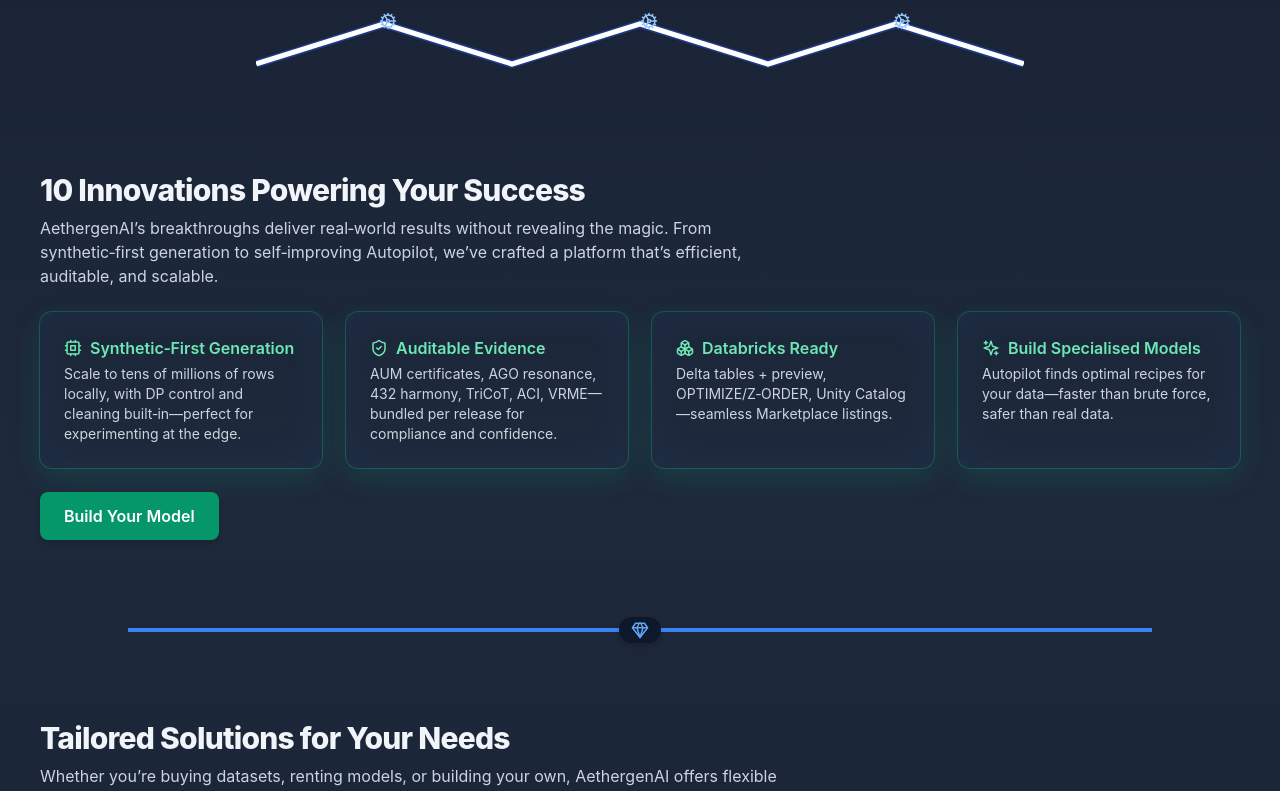
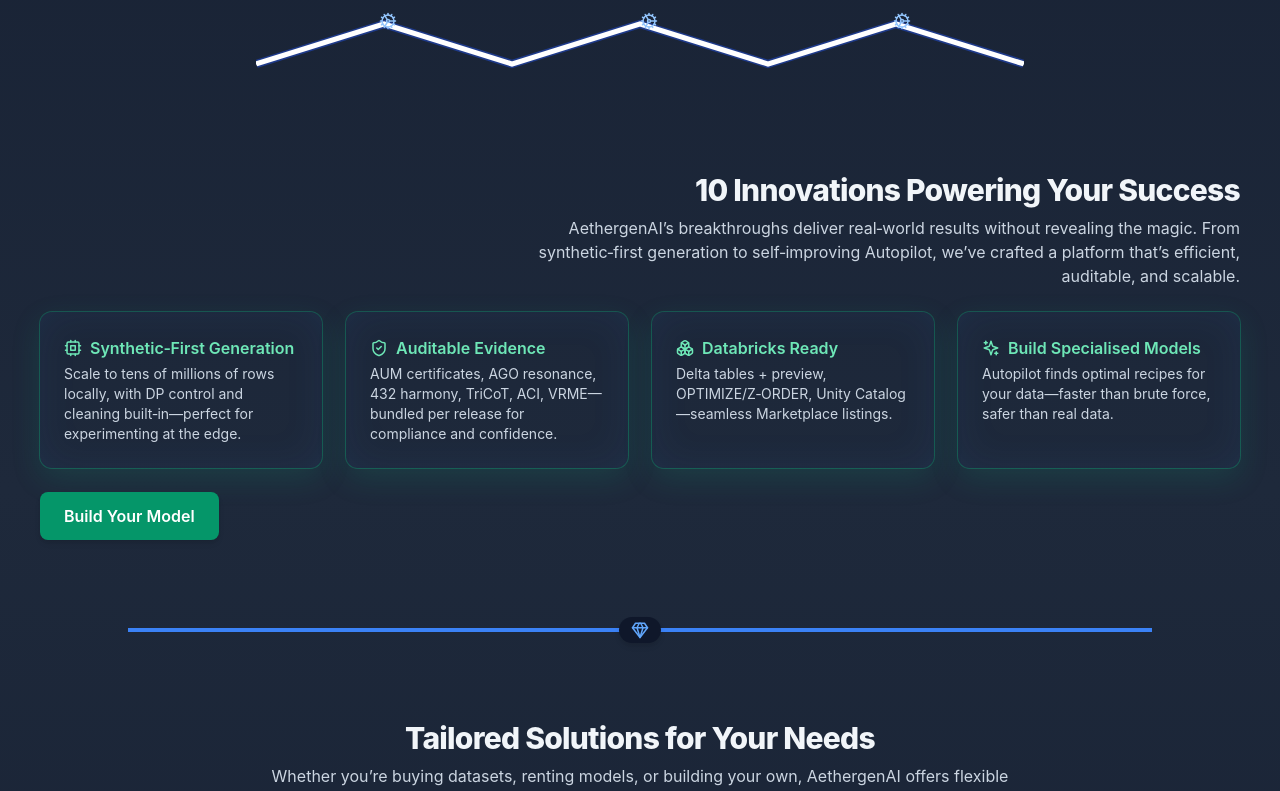
Before and after one commit to AUSPEXI/aethergenai, a React (Vite) app: page / in a window 1280 px wide. Shown: the part 1300-2091 px from the top of the page. Built offline with nearby package versions, Linux system fonts and the light colour scheme; no server answers.

Commit message:
landingpage

```diff
--- a/src/components/Marketing/LandingPage.tsx
+++ b/src/components/Marketing/LandingPage.tsx
@@ -76,13 +76,17 @@ const DividerWavyShield: React.FC = () => (
   </div>
 );
 
-const Section: React.FC<{ title: string; subtitle?: string; children: React.ReactNode }>=({ title, subtitle, children }) => (
-  <section className="max-w-7xl mx-auto px-6 py-12">
-    <h2 className="text-2xl md:text-3xl font-extrabold tracking-tight text-slate-100 mb-2">{title}</h2>
-    {subtitle && (<p className="text-slate-300 mb-6 max-w-3xl">{subtitle}</p>)}
-    {children}
-  </section>
-);
+const Section: React.FC<{ title: string; subtitle?: string; align?: 'left' | 'right' | 'center'; children: React.ReactNode }>=({ title, subtitle, align='left', children }) => {
+  const textAlign = align === 'center' ? 'text-center' : align === 'right' ? 'text-right' : 'text-left';
+  const subWrap = align === 'center' ? 'mx-auto' : align === 'right' ? 'ml-auto' : '';
+  return (
+    <section className="max-w-7xl mx-auto px-6 py-12">
+      <h2 className={`text-2xl md:text-3xl font-extrabold tracking-tight text-slate-100 mb-2 ${textAlign}`}>{title}</h2>
+      {subtitle && (<p className={`text-slate-300 mb-6 max-w-3xl ${textAlign} ${subWrap}`}>{subtitle}</p>)}
+      {children}
+    </section>
+  );
+};
 
 const LandingPage: React.FC = () => {
   return (
@@ -107,7 +111,7 @@ const LandingPage: React.FC = () => {
       {/* Section 1: Problem We Solve */}
       {/* Divider: Hero → Problem (Gradient Wave) */}
       <DividerWave />
-      <Section title="Why Traditional AI Training Falls Short" subtitle="Brute‑force scaling with GPUs is expensive and unsustainable—hitting cost walls, data scarcity, and privacy risks. Regulated sectors like healthcare and MoD struggle with compliance, while businesses waste time on opaque processes. AethergenAI changes that with evidence‑led, optimised tools that put control back in your hands.">
+      <Section title="Why Traditional AI Training Falls Short" subtitle="Brute‑force scaling with GPUs is expensive and unsustainable—hitting cost walls, data scarcity, and privacy risks. Regulated sectors like healthcare and MoD struggle with compliance, while businesses waste time on opaque processes. AethergenAI changes that with evidence‑led, optimised tools that put control back in your hands." align='left'>
         <div className="grid md:grid-cols-3 gap-6">
           <div className="rounded-xl p-6 dark-card neon-card">
             <div className="flex items-center gap-2 text-emerald-300 font-semibold mb-1"><PiggyBank size={18}/> Cost Barriers</div>
@@ -130,7 +134,7 @@ const LandingPage: React.FC = () => {
       {/* Section 2: Innovations & Capabilities */}
       {/* Divider: Problem → Innovations (Zigzag with cogs) */}
       <DividerZigzag />
-      <Section title="10 Innovations Powering Your Success" subtitle="AethergenAI’s breakthroughs deliver real‑world results without revealing the magic. From synthetic‑first generation to self‑improving Autopilot, we’ve crafted a platform that’s efficient, auditable, and scalable.">
+      <Section title="10 Innovations Powering Your Success" subtitle="AethergenAI’s breakthroughs deliver real‑world results without revealing the magic. From synthetic‑first generation to self‑improving Autopilot, we’ve crafted a platform that’s efficient, auditable, and scalable." align='right'>
         <div className="grid gap-6 md:grid-cols-2 lg:grid-cols-4">
           <div className="rounded-xl p-6 dark-card neon-card">
             <div className="flex items-center gap-2 text-emerald-300 font-semibold mb-1"><Cpu size={18}/> Synthetic‑First Generation</div>
@@ -157,7 +161,7 @@ const LandingPage: React.FC = () => {
       {/* Section 3: Offerings & Pricing */}
       {/* Divider: Innovations → Offerings (Dashed with diamond) */}
       <DividerDashedDiamond />
-      <Section title="Tailored Solutions for Your Needs" subtitle="Whether you’re buying datasets, renting models, or building your own, AethergenAI offers flexible tiers with benefits like cost savings, privacy assurance, and innovation at scale.">
+      <Section title="Tailored Solutions for Your Needs" subtitle="Whether you’re buying datasets, renting models, or building your own, AethergenAI offers flexible tiers with benefits like cost savings, privacy assurance, and innovation at scale." align='center'>
         <div className="grid gap-6 md:grid-cols-2 lg:grid-cols-4 items-stretch">
           {[
             {t:'Datasets',d:'Preview (Free, 50k rows) • Standard £399/$499 • Enterprise £25k/$30k/yr (Delta Sharing)'},
```
